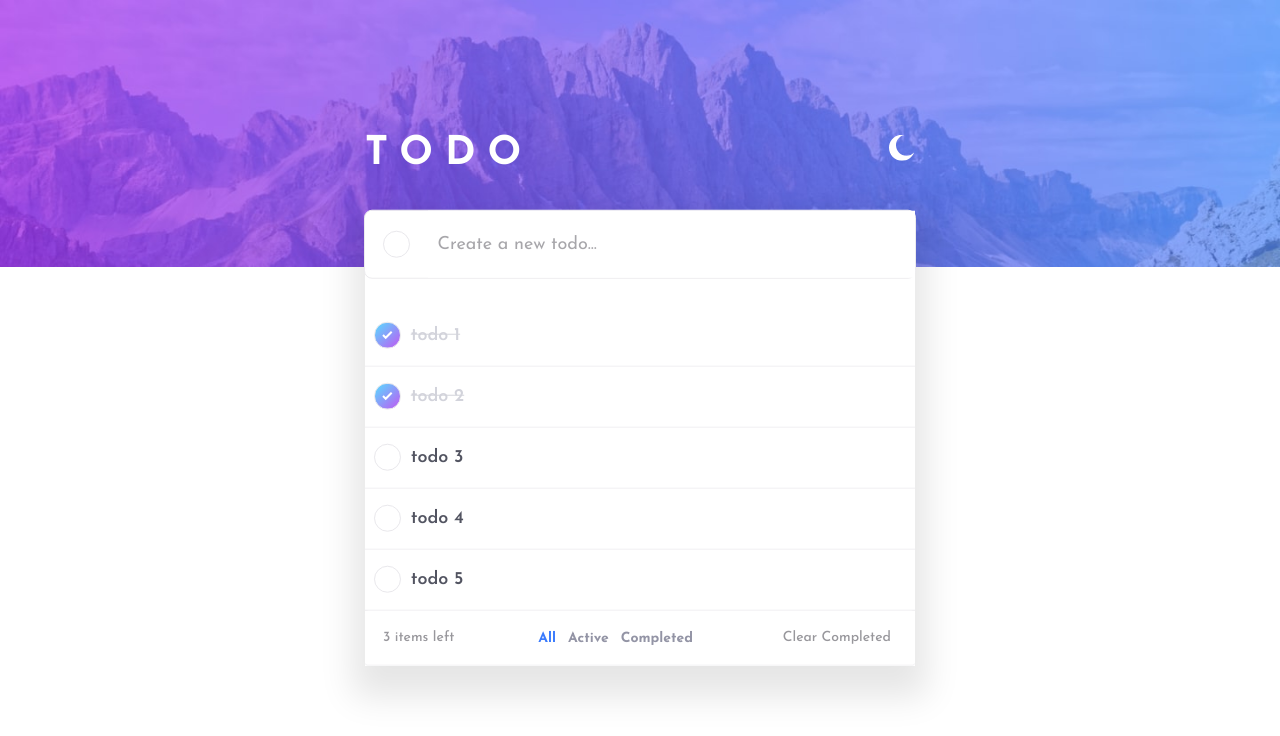
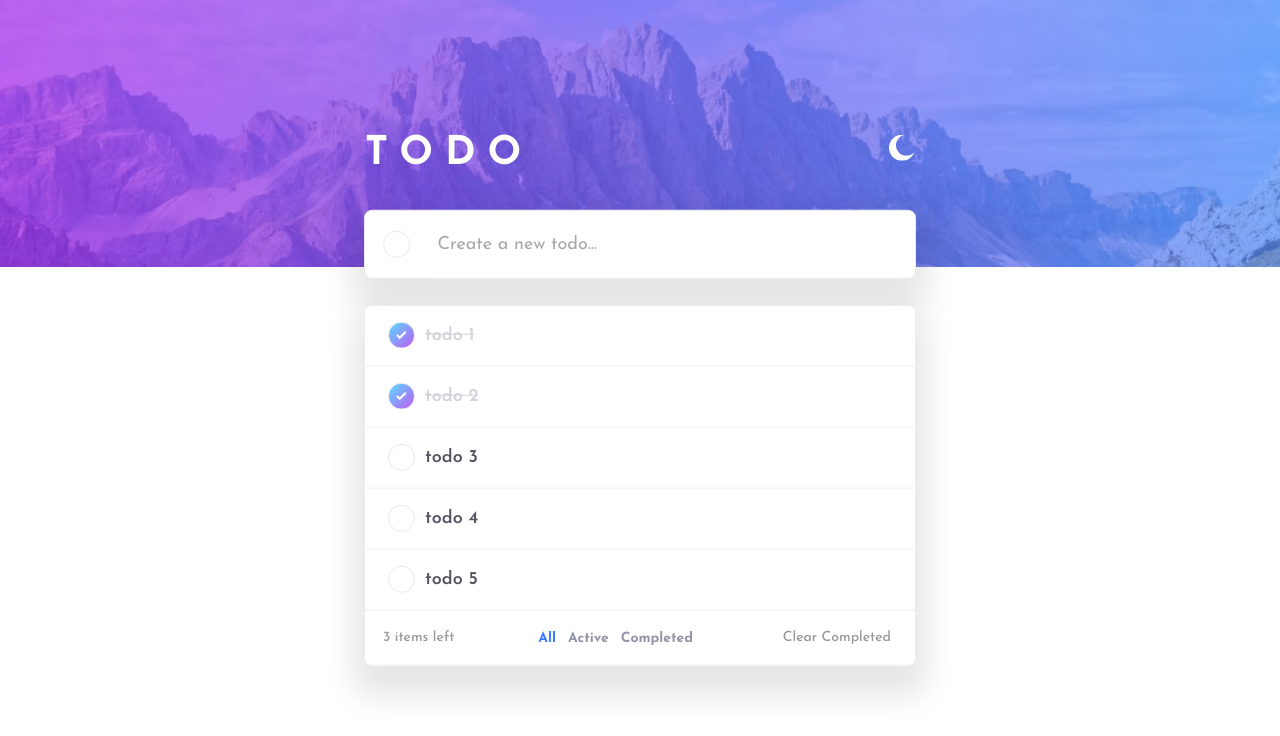
Before and after one commit to UTKUC3NGIZ/todo-app-react, a React (Create React App) app: page / in a window 1280 px wide. Shown: the top 736 px of the page. Built offline with nearby package versions, Linux system fonts and the light colour scheme.

Commit message:
minor fixes

```diff
--- a/src/App.css
+++ b/src/App.css
@@ -32,8 +32,7 @@ button {
   flex-direction: column;
   align-items: center;
   background-color: transparent;
-  width: 30.556rem;
-  box-shadow: 0px 19px 32px 12px rgba(0, 0, 0, 0.1); }
+  width: 30.556rem; }
   .todoSection .addTodo {
     border: 1px solid RGB(236, 235, 238);
     margin-bottom: 1.5rem;
@@ -41,7 +40,9 @@ button {
     background-color: white;
     width: 100%;
     display: flex;
-    justify-content: flex-end; }
+    justify-content: flex-end;
+    overflow: hidden;
+    box-shadow: 0px 19px 32px 12px rgba(0, 0, 0, 0.1); }
     .todoSection .addTodo__checkbox {
       width: 1.389rem;
       height: 1.389rem;
@@ -54,11 +55,17 @@ button {
       font-size: 1rem;
       width: 85%;
       padding: 1.333rem 0.556rem;
-      border: none; }
+      border: none;
+      caret-color: #939cf5; }
+      .todoSection .addTodo__text:focus-visible {
+        outline: none; }
     .todoSection .addTodo ::placeholder {
       color: RGB(167, 166, 170); }
   .todoSection .mainTodo {
-    width: 100%; }
+    width: 100%;
+    box-shadow: 0px 19px 32px 12px rgba(0, 0, 0, 0.1);
+    border-radius: 0.44rem;
+    overflow: hidden; }
     .todoSection .mainTodo ul {
       width: 100%; }
       .todoSection .mainTodo ul li .todoInput {
@@ -67,7 +74,9 @@ button {
         width: 100%;
         display: flex;
         justify-content: center;
-        align-items: center; }
+        align-items: center;
+        padding: 0 1rem;
+        box-sizing: border-box; }
         .todoSection .mainTodo ul li .todoInput__checkbox {
           display: flex;
           justify-content: center;
@@ -88,12 +97,12 @@ button {
           font-weight: 600; }
         .todoSection .mainTodo ul li .todoInput__cross {
           visibility: hidden;
-          opacity: 0; }
+          opacity: 0;
+          width: 20px;
+          height: 20px; }
         .todoSection .mainTodo ul li .todoInput:hover .todoInput__cross {
           visibility: visible;
-          opacity: 1;
-          width: 20px;
-          height: 20px; }
+          opacity: 1; }
         .todoSection .mainTodo ul li .todoInput .activeCheckButton {
           background-image: linear-gradient(to right bottom, #57ddff, #c058f3); }
         .todoSection .mainTodo ul li .todoInput .activeCheckText {
--- a/src/app.scss
+++ b/src/app.scss
@@ -43,7 +43,6 @@ button {
   align-items: center;
   background-color: transparent;
   width: 30.556rem;
-  box-shadow: 0px 19px 32px 12px rgba(0, 0, 0, 0.1);
 
   .addTodo {
     border: 1px solid RGB(236, 235, 238);
@@ -53,6 +52,8 @@ button {
     width: 100%;
     display: flex;
     justify-content: flex-end;
+    overflow: hidden;
+    box-shadow: 0px 19px 32px 12px rgba(0, 0, 0, 0.1);
 
     &__checkbox {
       width: 1.389rem;
@@ -68,6 +69,10 @@ button {
       width: 85%;
       padding: 1.333rem 0.556rem;
       border: none;
+      caret-color: #939cf5;
+      &:focus-visible {
+        outline: none;
+      }
     }
     ::placeholder {
       color: RGB(167, 166, 170);
@@ -76,6 +81,9 @@ button {
 
   .mainTodo {
     width: 100%;
+    box-shadow: 0px 19px 32px 12px rgba(0, 0, 0, 0.1);
+    border-radius: 0.44rem;
+    overflow: hidden;
     ul {
       width: 100%;
       li {
@@ -86,6 +94,8 @@ button {
           display: flex;
           justify-content: center;
           align-items: center;
+          padding: 0 1rem;
+          box-sizing: border-box;
 
           &__checkbox {
             display: flex;
@@ -111,14 +121,14 @@ button {
           &__cross {
             visibility: hidden;
             opacity: 0;
+            width: 20px;
+            height: 20px;
           }
 
           &:hover {
             .todoInput__cross {
               visibility: visible;
               opacity: 1;
-              width: 20px;
-              height: 20px;
             }
           }
 
```
Also changed, not shown: 1 other file (tests, documents, lock files or other folders).
